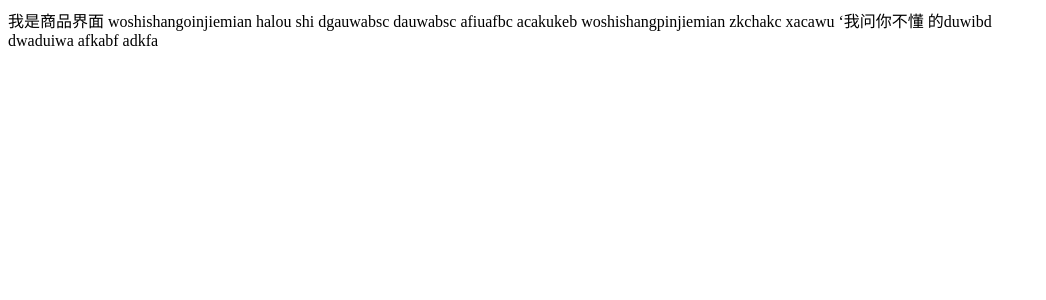
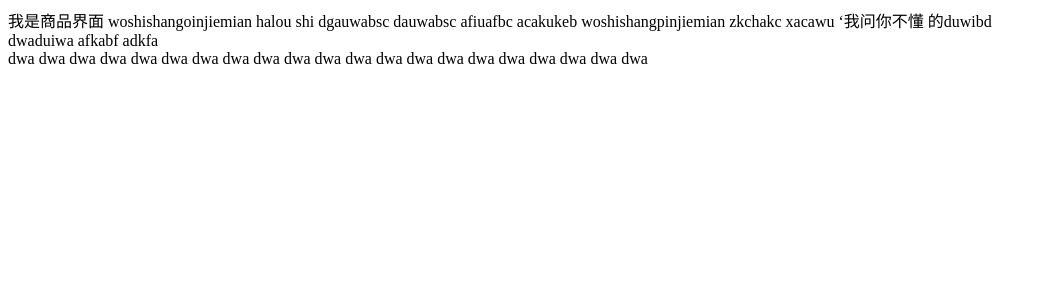
Before and after one commit to yqc0911/nuxt_demo, a Nuxt app: page /product in a window 1280 px wide. Shown: the top 300 px of the page, without its empty margins (0-1046 px from the left). Built offline with nearby package versions, Linux system fonts and the light colour scheme.

Commit message:
修改bug

```diff
--- a/app/pages/product.vue
+++ b/app/pages/product.vue
@@ -21,6 +21,29 @@
                 dwaduiwa
                 afkabf
                 adkfa
+                <div>
+                    dwa
+                    dwa
+                    dwa
+                    dwa
+                    dwa
+                    dwa
+                    dwa
+                    dwa
+                    dwa
+                    dwa
+                    dwa
+                    dwa
+                    dwa
+                    dwa
+                    dwa
+                    dwa
+                    dwa
+                    dwa
+                    dwa
+                    dwa
+                    dwa
+                </div>
 
             </div>
 
```
